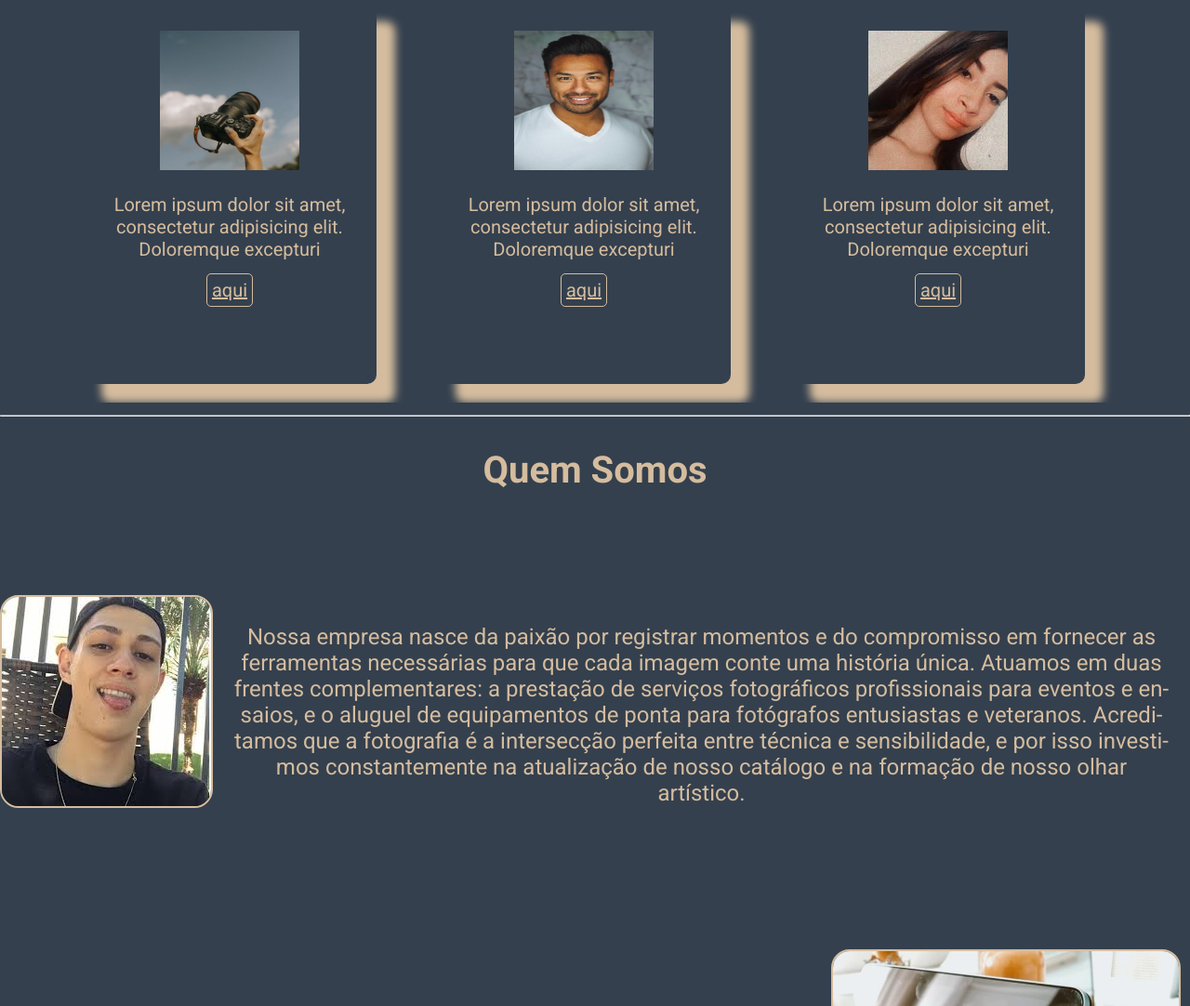
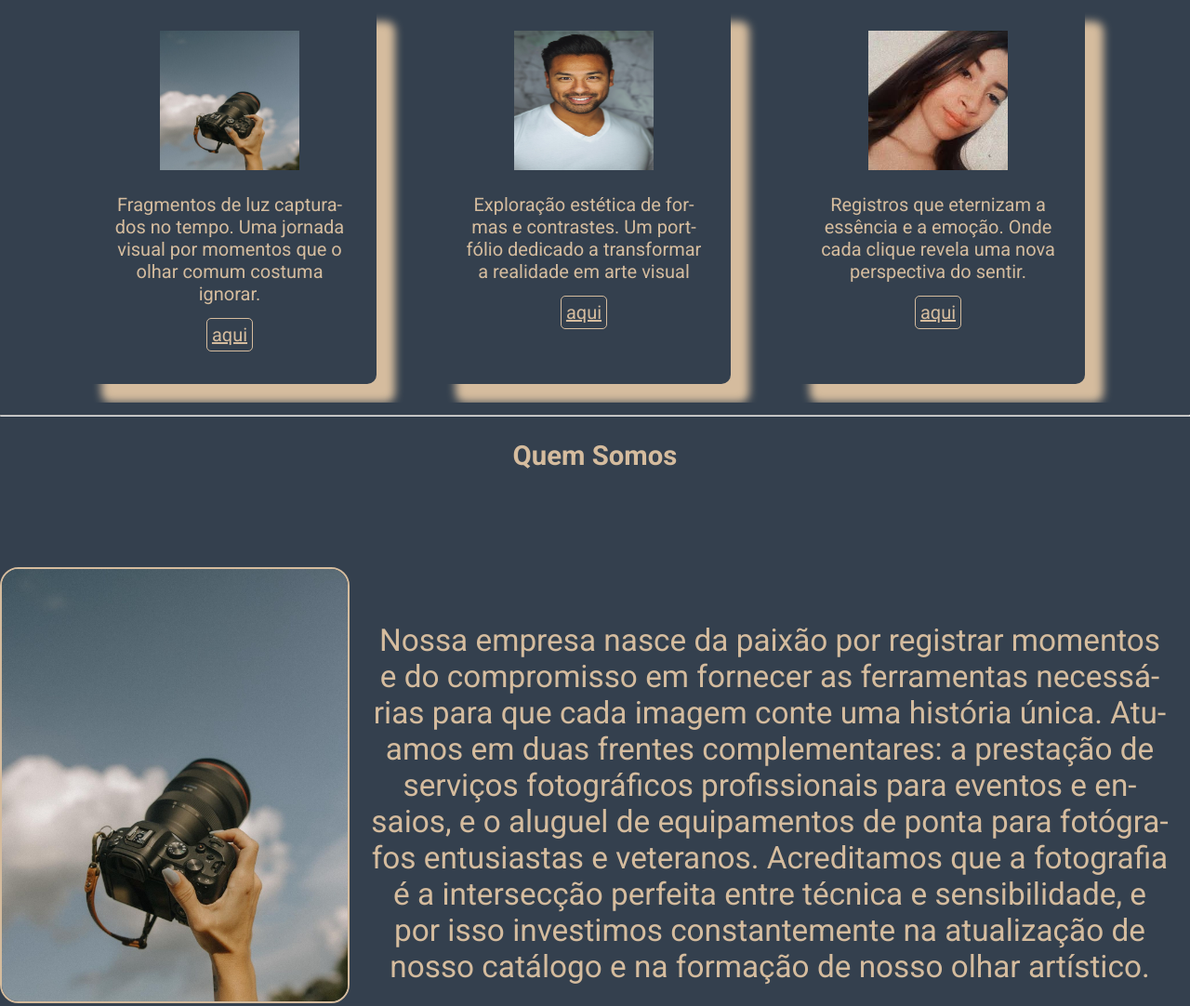
Before and after one commit to raphaelbonome/Fotografia-e-Arte, a plain HTML site: page index.html in a window 1280 px wide. Shown: the part 937-2019 px from the top of the page at 93% size. Drawn offline with Linux system fonts and the light colour scheme; a web font is replaced by a local one.

Commit message:
alteraçoes de imagens e fontes

```diff
--- a/estilo.css
+++ b/estilo.css
@@ -524,6 +524,11 @@ text-align: center;
     #img_2-2{
         width: 500px;
     }
+#quemsomos p{
+    font-size: 25pt;
+}
+
+
 
     .foto_carrossel:hover {
     transform: scale(1.1);
@@ -673,10 +678,14 @@ margin-left: 0px;
 .seta-navegacao{
         display: block;
     }
+}
 
+#nossa_trajetoria p,h1, h2{
+    font-size: 22pt;}
+#nossa_trajetoria img{
+    width: 500px;
 
 }
-
 
 
 /*-------------------------- pagina contato --------------------------------*/
--- a/index.html
+++ b/index.html
@@ -51,14 +51,14 @@
         <div id="item1" class="lista_itens">
             <img src="ft (2).jpg" alt="dfsdfs">
 
-            <p id="txt_2s">Lorem ipsum dolor sit amet, consectetur adipisicing elit. Doloremque excepturi</p>
+            <p id="txt_2s">Fragmentos de luz capturados no tempo. Uma jornada visual por momentos que o olhar comum costuma ignorar.</p>
             <a href="trabalhos.html#link1" class="link_inicial" >aqui</a>
         </div  >
 
         <div id="item2" class="lista_itens" >
                 <img src="ft (3).jpg" alt="asdasda">
 
-            <p>Lorem ipsum dolor sit amet, consectetur adipisicing elit. Doloremque excepturi</p>
+            <p>Exploração estética de formas e contrastes. Um portfólio dedicado a transformar a realidade em arte visual</p>
             <a href="trabalhos.html#link2" class="link_inicial" >aqui</a>
 
         </div  >
@@ -66,7 +66,7 @@
         <div id="item3" class="lista_itens" >
                 <img src="ft (4).jpg" alt="z\xczxczxc">
 
-            <p>Lorem ipsum dolor sit amet, consectetur adipisicing elit. Doloremque excepturi</p>
+            <p>Registros que eternizam a essência e a emoção. Onde cada clique revela uma nova perspectiva do sentir.</p>
             <a href="trabalhos.html#link3" class="link_inicial" >aqui</a>
 
             </div>
@@ -85,7 +85,7 @@
 
         <div class="bloco_conteudo">
 
-        <img id="img_2s-1"  class="img_inicio img_quemsomos" src="ft (5).jpg" alt="sdfsdf">
+        <img id="img_2s-1"  class="img_inicio img_quemsomos" src="ft (2).jpg" alt="sdfsdf">
 
         <p id="txt_2s-1"> <br> Nossa empresa nasce da paixão por registrar momentos e do compromisso em fornecer as ferramentas necessárias para que cada imagem conte uma história única. Atuamos em duas frentes complementares: a prestação de serviços fotográficos profissionais para eventos e ensaios, e o aluguel de equipamentos de ponta para fotógrafos entusiastas e veteranos. Acreditamos que a fotografia é a intersecção perfeita entre técnica e sensibilidade, e por isso investimos constantemente na atualização de nosso catálogo e na formação de nosso olhar artístico.
         </p>
@@ -154,7 +154,7 @@
             </div>
 
             <figure class="moldura_foto">
-                <img id="img_3s" src="ft3.png" alt="Início da jornada">
+                <img id="img_3s" src="ft (2).jpg" alt="Início da jornada">
                 <figcaption id="legenda_trajetoria" class="legenda_trajetoria">Nossa primeira estação de trabalho, onde a mágica começou.</figcaption>
             </figure>
         </article>
```
